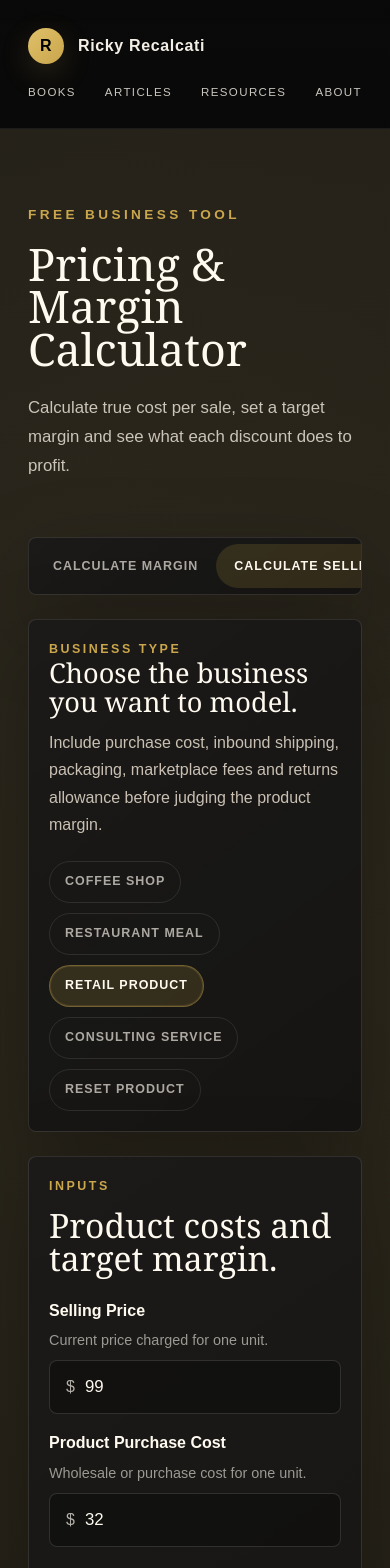
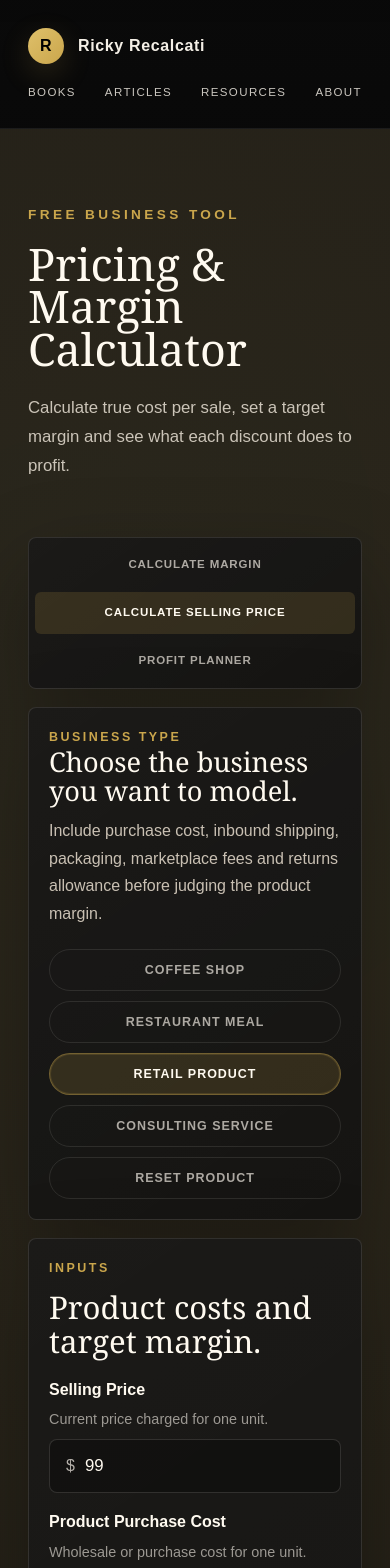
Before and after one commit to rickyrecalcati/ricky-platform, a Next.js app: page /resources/pricing-margin-calculator in a window 390 px wide. Shown: the top 1568 px of the page. Built offline with nearby package versions, Linux system fonts and the light colour scheme; no server answers.

Commit message:
upgraded calculator layout

```diff
--- a/app/resources/pricing-margin-calculator/pricing-margin-calculator.css
+++ b/app/resources/pricing-margin-calculator/pricing-margin-calculator.css
@@ -831,6 +831,37 @@
     --display-title-size: 2.8rem;
   }
 
+  .calculatorShell {
+    gap: 1.15rem;
+  }
+
+  .calculatorModePanel {
+    width: 100%;
+    display: grid;
+    gap: 6px;
+    border-radius: 8px;
+    overflow: visible;
+  }
+
+  .calculatorModePanel button {
+    width: 100%;
+    min-height: 42px;
+    padding: 0 12px;
+    border-radius: 6px;
+    font-size: 0.72rem;
+    letter-spacing: 0.075em;
+  }
+
+  .presetActions {
+    display: grid;
+    grid-template-columns: 1fr;
+  }
+
+  .presetActions button {
+    width: 100%;
+    justify-content: center;
+  }
+
   .calculatorSummaryCards,
   .calculatorResultsPanel .calculatorSummaryCards,
   .discountCards,
@@ -848,8 +879,24 @@
   .calculatorNarrative,
   .discountPanel,
   .calculatorPresetPanel,
-  .pricingHealthPanel {
+  .pricingHealthPanel,
+  .marginEducation,
+  .calculatorFaq {
     padding: 1.25rem;
+  }
+
+  .calculatorPanelHeader {
+    margin-bottom: 1.25rem;
+  }
+
+  .calculatorPanelHeader .section-title,
+  .calculatorBreakdownPanel .section-title,
+  .calculatorNarrative .section-title,
+  .pricingHealthPanel .section-title,
+  .marginEducation .section-title,
+  .calculatorFaq .section-title {
+    --section-title-size: clamp(1.75rem, 8vw, 2.15rem);
+    --section-title-line: 1.08;
   }
 
   .calculatorHeroMetric {
@@ -860,8 +907,29 @@
     font-size: clamp(2.75rem, 14vw, 4rem);
   }
 
+  .calculatorSummaryCards article,
+  .discountCards article,
+  .marginExample article {
+    min-height: 108px;
+    padding: 18px;
+  }
+
+  .educationTextCard,
+  .educationMetricGrid article {
+    padding: 1.1rem;
+  }
+
   .costStack {
     min-height: 58px;
   }
 
+  .discountTicks {
+    flex-wrap: wrap;
+    justify-content: flex-start;
+  }
+
+  .discountTicks button {
+    min-width: 48px;
+  }
+
 }
```
